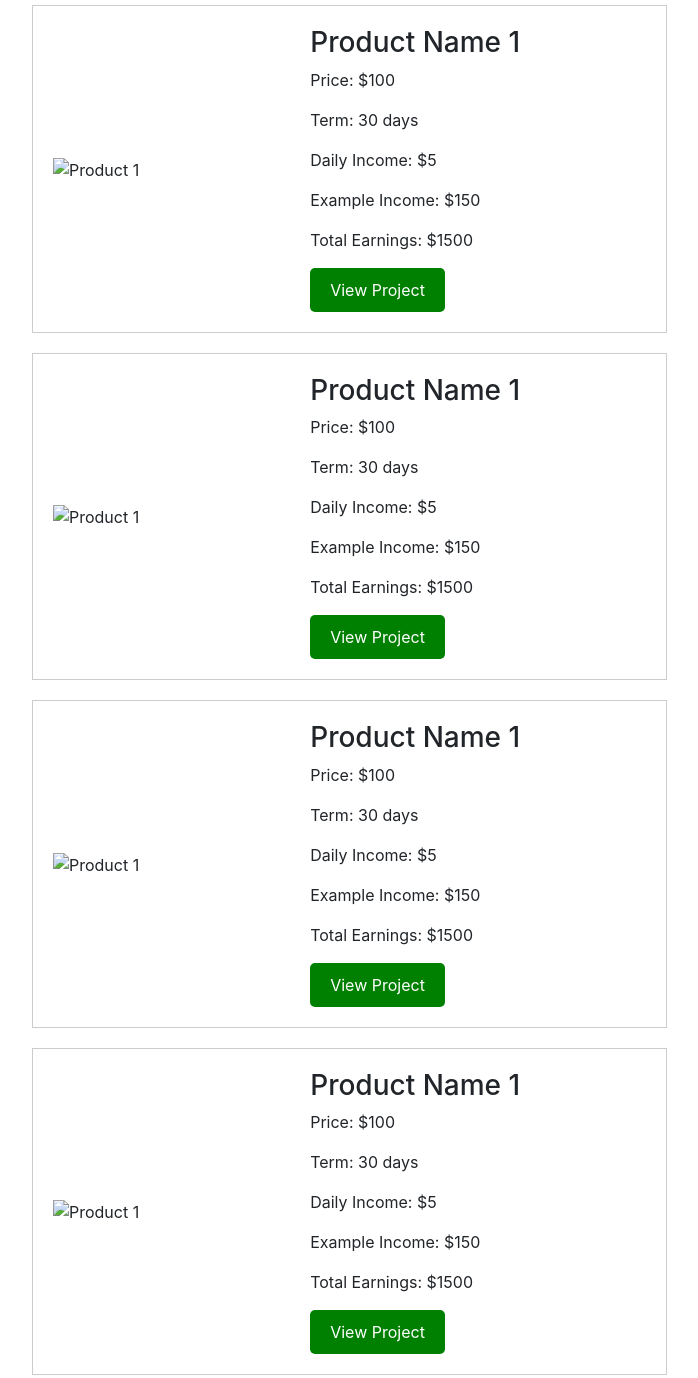
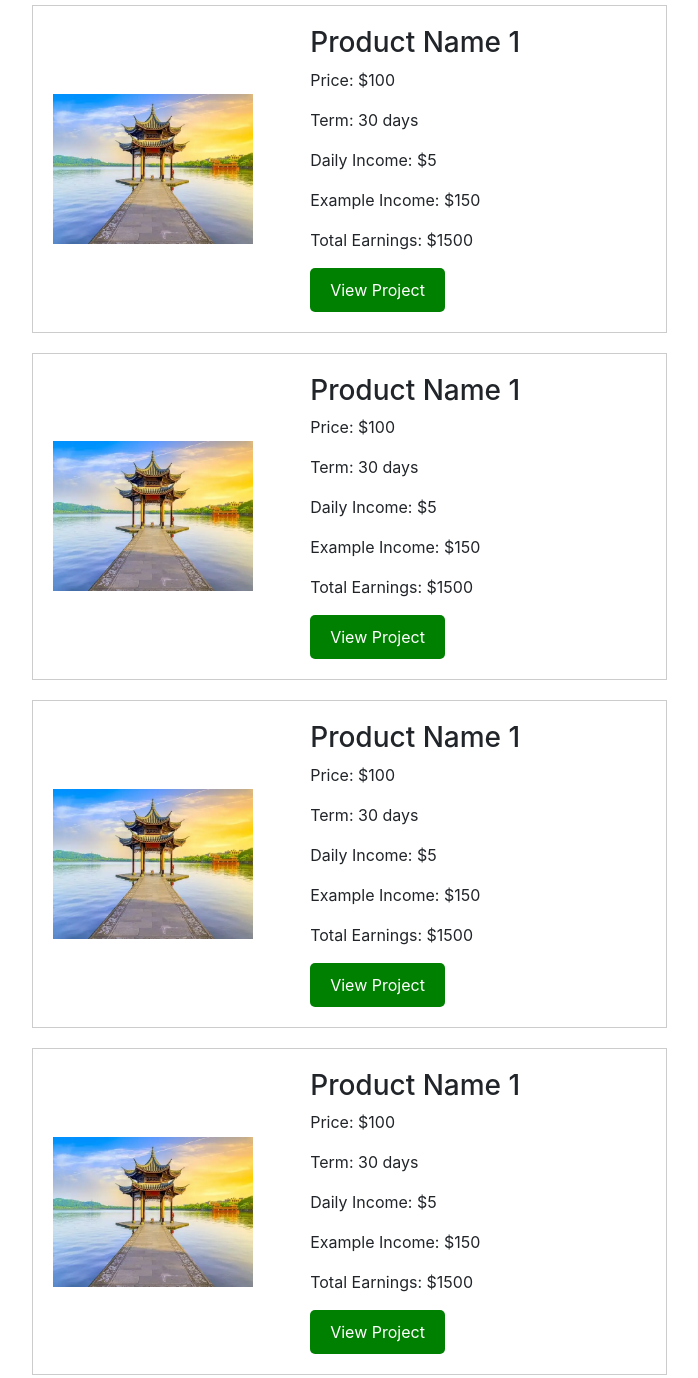
Before and after one commit to TARAK-123308/tourism, a plain HTML site: page unexpired.html in a window 1280 px wide. Shown: the top 1378 px of the page, without its empty margins (338-1036 px from the left). Drawn offline with nearby package versions, Linux system fonts and the light colour scheme.

Commit message:
Update unexpired.html

```diff
--- a/unexpired.html
+++ b/unexpired.html
@@ -4,7 +4,7 @@
     <meta charset="UTF-8">
     <meta name="viewport" content="width=device-width, initial-scale=1.0">
     <title>Unexpired Products</title>
-    <link rel="stylesheet" href="../styles.css"> <!-- Add your CSS file -->
+    <link rel="stylesheet" href="styles.css"> <!-- Add your CSS file -->
     <!-- Link Bootstrap CSS -->
     <link rel="stylesheet" href="https://stackpath.bootstrapcdn.com/bootstrap/4.5.2/css/bootstrap.min.css">
     <style>
@@ -39,7 +39,7 @@
             <div class="col-md-7 offset-md-3">
                 <div class="product">
                     <div class="image">
-                        <img src="../images/West-Lake-Hangzhou.png" alt="Product 1">
+                        <img src="West-Lake-Hangzhou.png" alt="Product 1">
                     </div>
                     <div class="description">
                         <h3>Product Name 1</h3>
@@ -53,7 +53,7 @@
                 </div>
                 <div class="product">
                     <div class="image">
-                        <img src="../images/West-Lake-Hangzhou.png" alt="Product 1">
+                        <img src="West-Lake-Hangzhou.png" alt="Product 1">
                     </div>
                     <div class="description">
                         <h3>Product Name 1</h3>
@@ -67,7 +67,7 @@
                 </div>
                 <div class="product">
                     <div class="image">
-                        <img src="../images/West-Lake-Hangzhou.png" alt="Product 1">
+                        <img src="West-Lake-Hangzhou.png" alt="Product 1">
                     </div>
                     <div class="description">
                         <h3>Product Name 1</h3>
@@ -81,7 +81,7 @@
                 </div>
                 <div class="product">
                     <div class="image">
-                        <img src="../images/West-Lake-Hangzhou.png" alt="Product 1">
+                        <img src="West-Lake-Hangzhou.png" alt="Product 1">
                     </div>
                     <div class="description">
                         <h3>Product Name 1</h3>
```
